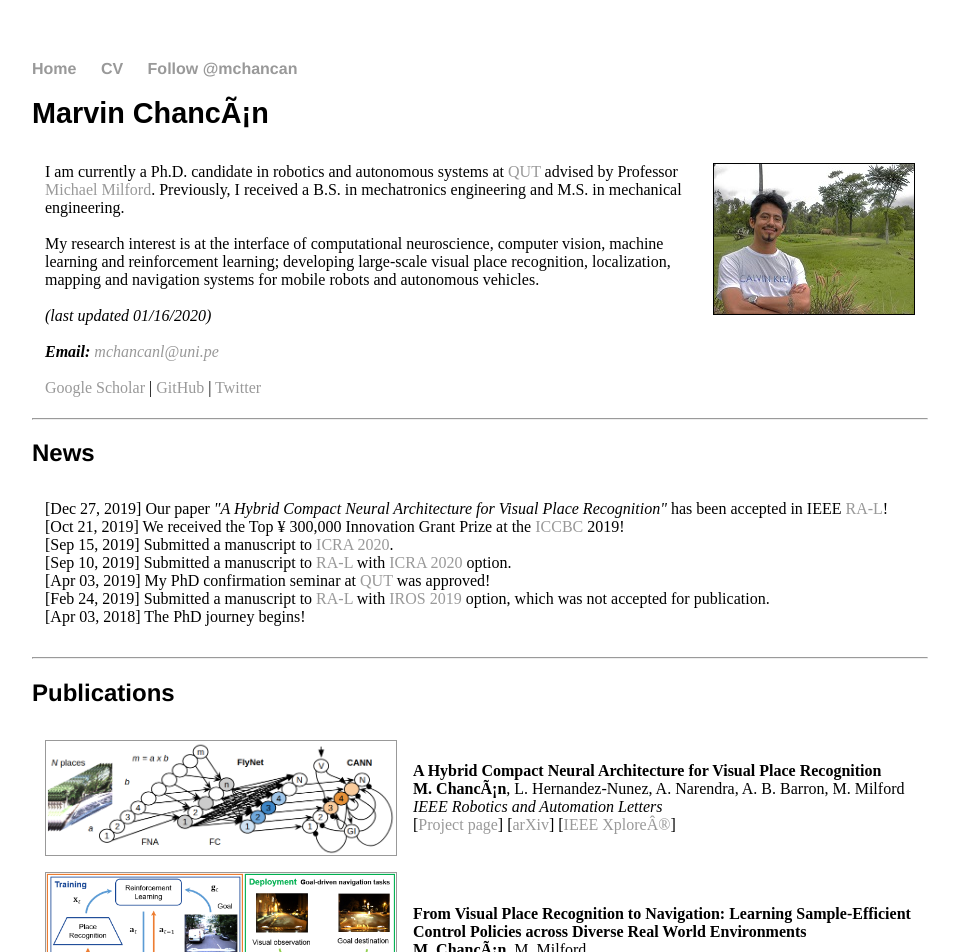
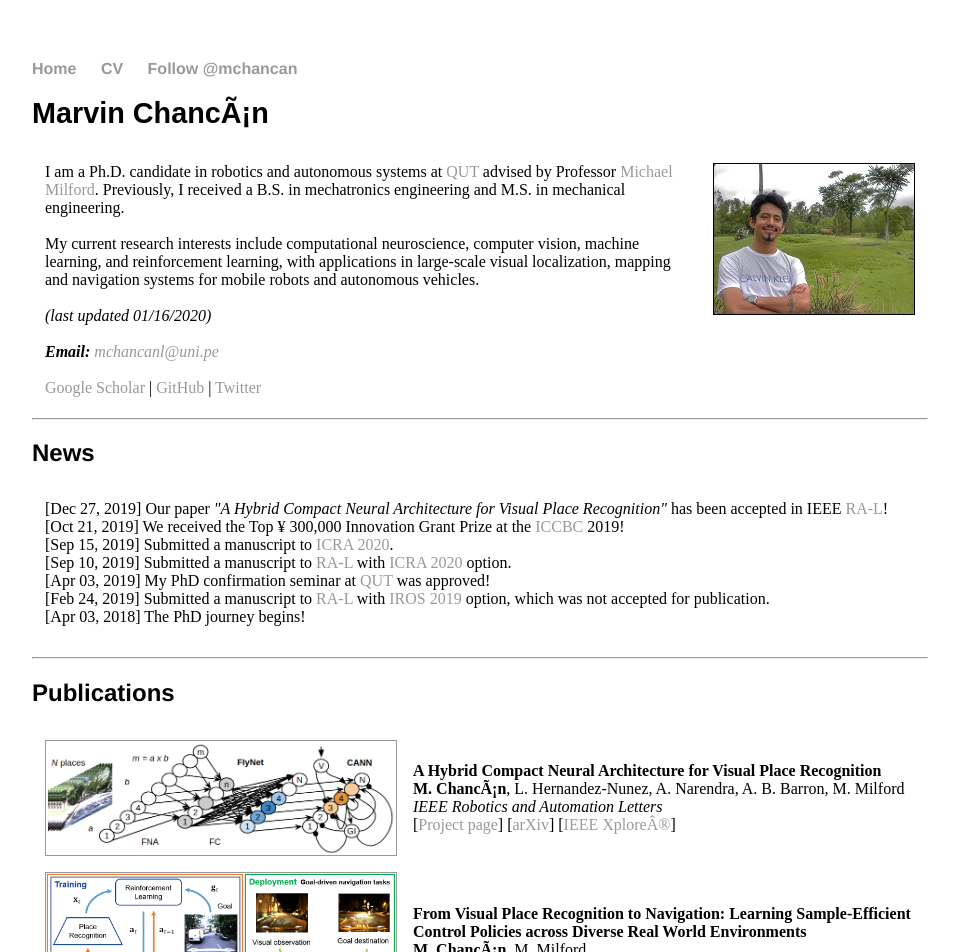
Before and after one commit to mchancan/mchancan.github.io, a Jekyll site: the page built from index.html, in a window 1280 px wide. Shown: the top 952 px of the page, without its empty margins (160-1119 px from the left). Built offline with Jekyll 4.4.1, drawn with Linux system fonts in a browser that asks for light colours; comment, search, counter and statistics services are not loaded.

Commit message:
Update index.html

```diff
--- a/index.html
+++ b/index.html
@@ -7,10 +7,9 @@ title: Marvin Chancán
 <table border="0" cellpadding="3" cellspacing="10">
 	<tr>
 		<td>
-			I am currently a Ph.D. candidate in robotics and autonomous systems at <a href="https://qut.edu.au">QUT</a> advised by Professor <a href="https://scholar.google.com/citations?user=TDSmCKgAAAAJ">Michael Milford</a>.
+			I am a Ph.D. candidate in robotics and autonomous systems at <a href="https://qut.edu.au">QUT</a> advised by Professor <a href="https://scholar.google.com/citations?user=TDSmCKgAAAAJ">Michael Milford</a>.
 			Previously, I received a B.S. in mechatronics engineering and M.S. in mechanical engineering. <br> <br>
-			My research interest is at the interface of computational neuroscience, computer vision, machine learning and reinforcement learning;
-			developing large-scale visual place recognition, localization, mapping and navigation systems for mobile robots and autonomous vehicles. <br> <br>
+			My current research interests include computational neuroscience, computer vision, machine learning, and reinforcement learning, with applications in large-scale visual localization, mapping and navigation systems for mobile robots and autonomous vehicles. <br> <br>
 			<em>(last updated 01/16/2020)</em> <br> <br>
 			<em><b>Email:</b> <a href="mailto:mchancanl@uni.pe">mchancanl@uni.pe</em></a> <br> <br>
 			<a href="https://scholar.google.com/citations?user=iK7xhJ4AAAAJ&hl=en">Google Scholar</a> |
```
